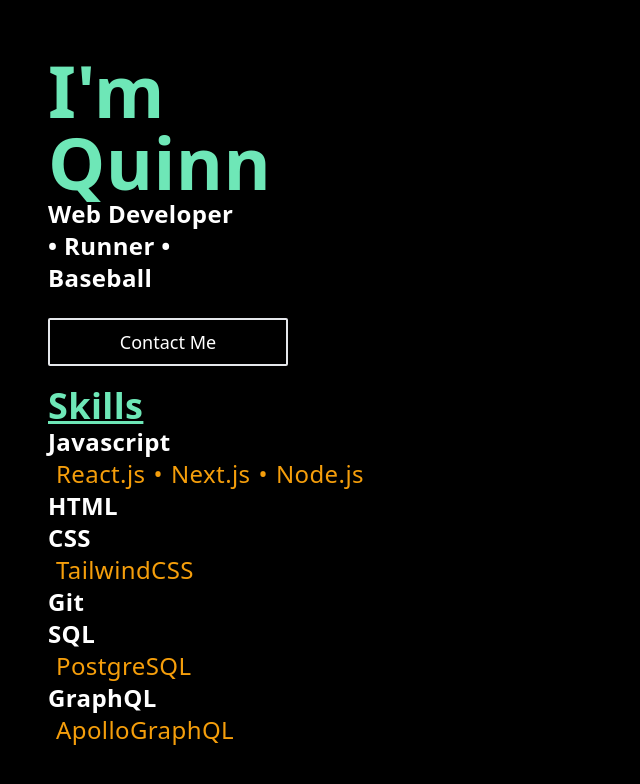
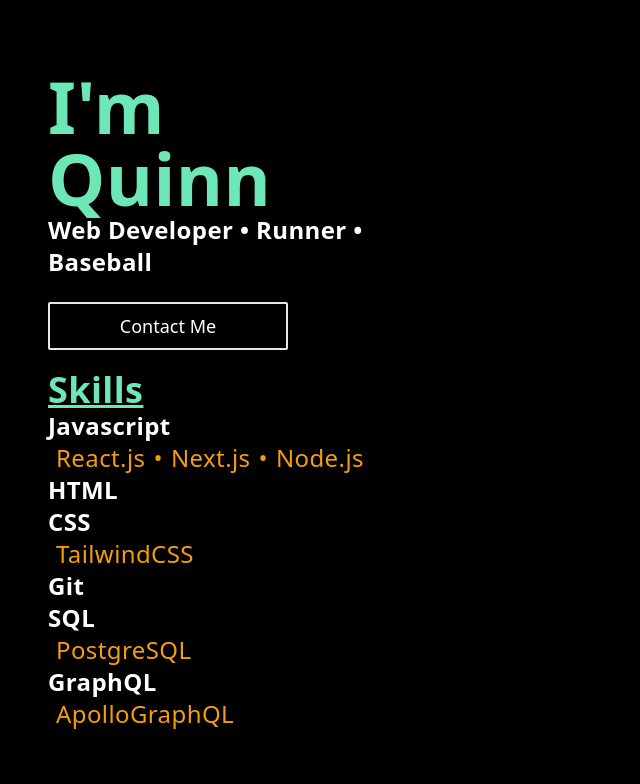
Before and after one commit to QMaximillian/quinn-personal-website, a Next.js app: page / in a window 1280 px wide. Shown: the top 784 px of the page, without its empty margins (0-640 px from the left). Built offline with nearby package versions, Linux system fonts and the light colour scheme.

Commit message:
Remove height on  tag and add it to id

```diff
--- a/pages/index.js
+++ b/pages/index.js
@@ -10,7 +10,7 @@ export default function Home() {
       </Head>
       <main className="h-full w-full flex flex-col md:flex-row justify-start items-center bg-black md:p-8">
         <div className="h-full justify-center">
-          <div className="w-full sm:w-10/12 md:w-1/2 min-h-full md:mr-2 flex items-center px-4">
+          <div className="w-full sm:w-10/12 min-h-full md:mr-2 flex items-center px-4">
             <DeveloperPreview />
           </div>
           {/* Placeholder Component
--- a/styles/globals.css
+++ b/styles/globals.css
@@ -3,12 +3,7 @@
 @tailwind utilities;
 
 @layer base {
-
-  body {
-    @apply h-screen w-screen
-  }
-
   #__next {
-    @apply h-full w-full;
+    @apply h-screen w-screen;
   }
 }
```
